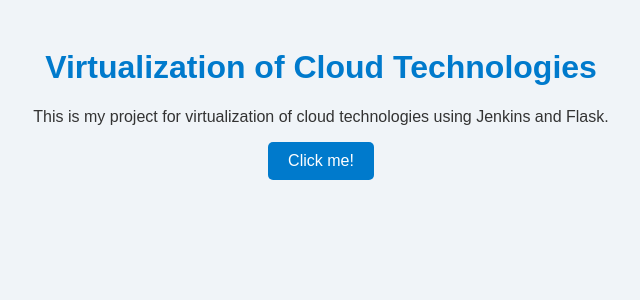
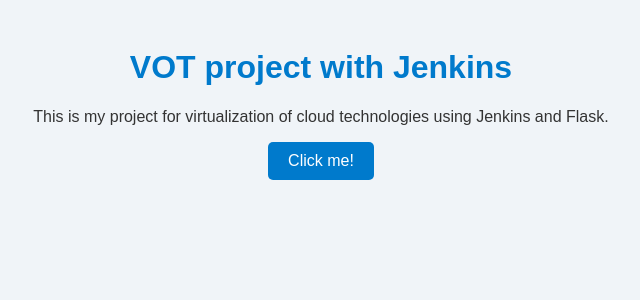
Before and after one commit to KaloyanNikolov2021/VOT-Jenkins-Project, a Flask app: page / in a window 1280 px wide. Shown: the top 300 px of the page, without its empty margins (319-959 px from the left). Run offline with Flask 3, Linux system fonts and the light colour scheme.

Commit message:
Update index.html

```diff
--- a/templates/index.html
+++ b/templates/index.html
@@ -34,7 +34,7 @@
     </style>
 </head>
 <body>
-    <h1>Virtualization of Cloud Technologies</h1>
+    <h1>VOT project with Jenkins</h1>
     <p>This is my project for virtualization of cloud technologies using Jenkins and Flask.</p>
 
     <button onclick="showMessage()">Click me!</button>
@@ -43,7 +43,7 @@
 
     <script>
         function showMessage() {
-            document.getElementById('message').textContent = 'Hello! Thanks for visiting my project.';
+            document.getElementById('message').textContent = 'Molq 6 edvam se opravih';
         }
     </script>
 </body>
```
